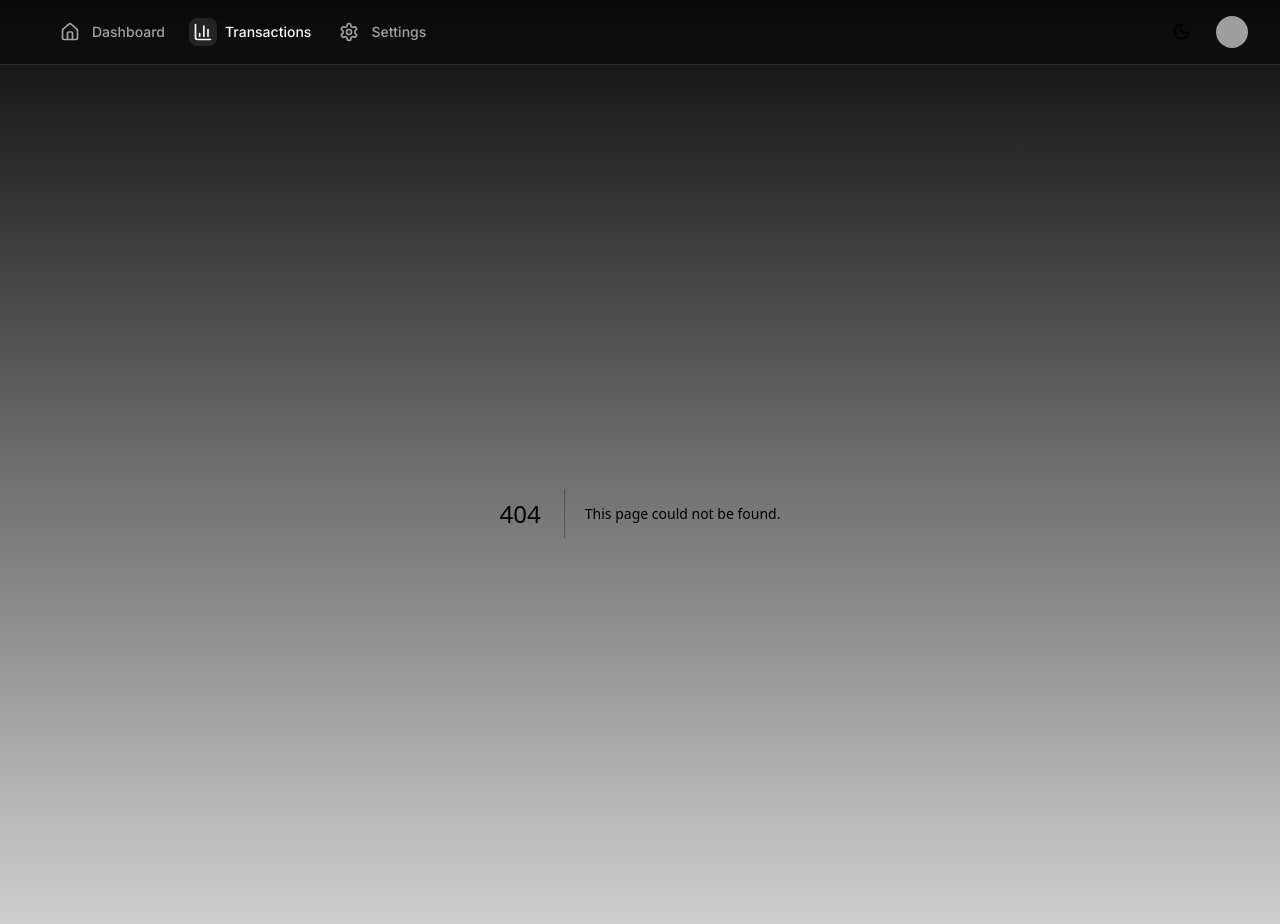
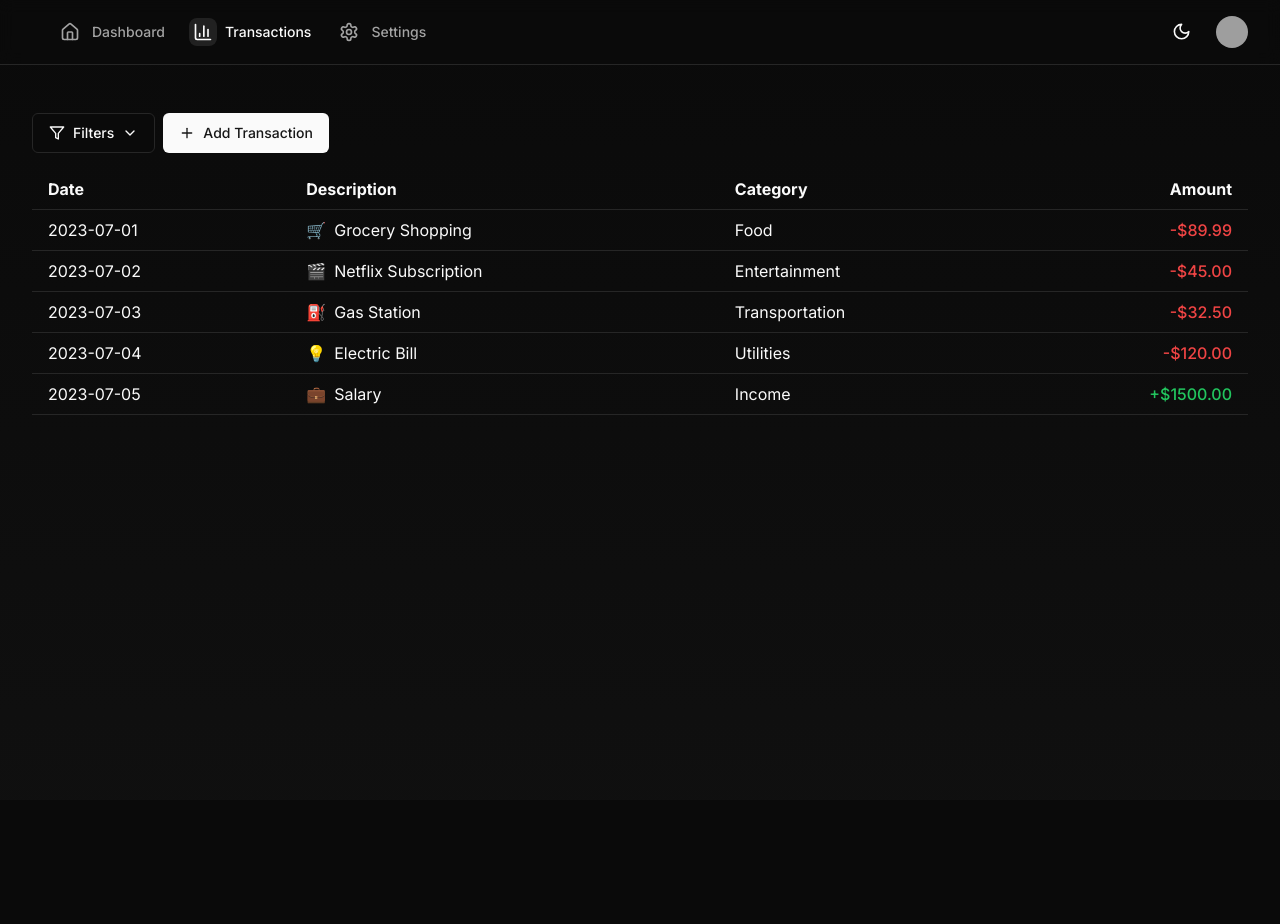
Before and after one commit to SirCodr/moneo, a Next.js app: page /transactions in a window 1280 px wide. Before the commit this address had no page. Shown: the top 924 px of the page. After the commit the page ends 800 px from the top, so only its background shows below. Built offline with nearby package versions, Linux system fonts and the light colour scheme; grey boxes are pictures that could not be loaded.

Commit message:
Add transactions module

```diff
--- /dev/null
+++ b/src/app/transactions/page.tsx
@@ -0,0 +1,182 @@
+"use client"
+
+import { useState } from "react"
+import { format } from "date-fns"
+import { CalendarIcon, ChevronDown, ChevronUp, Filter, Plus } from "lucide-react"
+import { cn } from "@/lib/utils"
+import { Button } from "@/components/ui/button"
+import { Calendar } from "@/components/ui/calendar"
+import { Popover, PopoverContent, PopoverTrigger } from "@/components/ui/popover"
+import { Select, SelectContent, SelectItem, SelectTrigger, SelectValue } from "@/components/ui/select"
+import { Dialog, DialogContent, DialogHeader, DialogTitle, DialogTrigger } from "@/components/ui/dialog"
+import { TransactionForm } from "@/components/transaction-form"
+
+// Mock data for transactions
+const transactions = [
+  {
+    id: "1",
+    amount: -89.99,
+    description: "Grocery Shopping",
+    category: "Food",
+    date: "2023-07-01",
+    icon: "🛒",
+  },
+  {
+    id: "2",
+    amount: -45.0,
+    description: "Netflix Subscription",
+    category: "Entertainment",
+    date: "2023-07-02",
+    icon: "🎬",
+  },
+  {
+    id: "3",
+    amount: -32.5,
+    description: "Gas Station",
+    category: "Transportation",
+    date: "2023-07-03",
+    icon: "⛽",
+  },
+  {
+    id: "4",
+    amount: -120.0,
+    description: "Electric Bill",
+    category: "Utilities",
+    date: "2023-07-04",
+    icon: "💡",
+  },
+  {
+    id: "5",
+    amount: 1500.0,
+    description: "Salary",
+    category: "Income",
+    date: "2023-07-05",
+    icon: "💼",
+  },
+]
+
+export default function TransactionsPage() {
+  const [date, setDate] = useState<Date>()
+  const [transactionType, setTransactionType] = useState<string>("all")
+  const [isFiltersVisible, setIsFiltersVisible] = useState(false)
+
+  const filteredTransactions = transactions.filter((transaction) => {
+    if (date && new Date(transaction.date).toDateString() !== date.toDateString()) {
+      return false
+    }
+    if (transactionType === "expense" && transaction.amount > 0) {
+      return false
+    }
+    if (transactionType === "income" && transaction.amount < 0) {
+      return false
+    }
+    return true
+  })
+
+  return (
+    <div className='space-y-4'>
+      <div className='flex flex-col sm:flex-row justify-between items-start sm:items-center space-y-2 sm:space-y-0 sm:space-x-2'>
+        <div className="flex space-x-2 w-full sm:w-auto">
+            <Button
+              variant="outline"
+              onClick={() => setIsFiltersVisible(!isFiltersVisible)}
+              className="w-full sm:w-auto justify-between"
+            >
+              <Filter className="mr-2 h-4 w-4" />
+              Filters
+              {isFiltersVisible ? <ChevronUp className="ml-2 h-4 w-4" /> : <ChevronDown className="ml-2 h-4 w-4" />}
+            </Button>
+            <Dialog>
+              <DialogTrigger asChild>
+                <Button className="w-full sm:w-auto">
+                  <Plus className="mr-2 h-4 w-4" />
+                  Add Transaction
+                </Button>
+              </DialogTrigger>
+              <DialogContent>
+                <DialogHeader>
+                  <DialogTitle>Add New Transaction</DialogTitle>
+                </DialogHeader>
+                <TransactionForm />
+              </DialogContent>
+            </Dialog>
+          </div>
+
+        {isFiltersVisible && (
+          <div className='flex flex-col sm:flex-row space-y-2 sm:space-y-0 sm:space-x-2 w-full sm:w-auto'>
+            <Popover>
+              <PopoverTrigger asChild>
+                <Button
+                  variant={'outline'}
+                  className={cn(
+                    'w-full sm:w-[200px] justify-start text-left font-normal',
+                    !date && 'text-muted-foreground'
+                  )}
+                >
+                  <CalendarIcon className='mr-2 h-4 w-4' />
+                  {date ? format(date, 'PPP') : <span>Pick a date</span>}
+                </Button>
+              </PopoverTrigger>
+              <PopoverContent className='w-auto p-0'>
+                <Calendar
+                  mode='single'
+                  selected={date}
+                  onSelect={setDate}
+                  initialFocus
+                />
+              </PopoverContent>
+            </Popover>
+
+            <Select
+              onValueChange={setTransactionType}
+              defaultValue={transactionType}
+            >
+              <SelectTrigger className='w-full sm:w-[200px]'>
+                <SelectValue placeholder='Select transaction type' />
+              </SelectTrigger>
+              <SelectContent>
+                <SelectItem value='all'>All Transactions</SelectItem>
+                <SelectItem value='expense'>Expenses</SelectItem>
+                <SelectItem value='income'>Income</SelectItem>
+              </SelectContent>
+            </Select>
+          </div>
+        )}
+      </div>
+
+      <div className='overflow-x-auto'>
+        <table className='w-full'>
+          <thead>
+            <tr className='border-b'>
+              <th className='px-4 py-2 text-left'>Date</th>
+              <th className='px-4 py-2 text-left'>Description</th>
+              <th className='px-4 py-2 text-left'>Category</th>
+              <th className='px-4 py-2 text-right'>Amount</th>
+            </tr>
+          </thead>
+          <tbody>
+            {filteredTransactions.map((transaction) => (
+              <tr key={transaction.id} className='border-b'>
+                <td className='px-4 py-2'>{transaction.date}</td>
+                <td className='px-4 py-2'>
+                  <span className='mr-2'>{transaction.icon}</span>
+                  {transaction.description}
+                </td>
+                <td className='px-4 py-2'>{transaction.category}</td>
+                <td
+                  className={cn(
+                    'px-4 py-2 text-right font-medium',
+                    transaction.amount < 0 ? 'text-red-500' : 'text-green-500'
+                  )}
+                >
+                  {transaction.amount < 0 ? '-' : '+'}$
+                  {Math.abs(transaction.amount).toFixed(2)}
+                </td>
+              </tr>
+            ))}
+          </tbody>
+        </table>
+      </div>
+    </div>
+  )
+}
--- /dev/null
+++ b/src/components/transaction-form.tsx
@@ -0,0 +1,103 @@
+"use client"
+
+import { useState } from "react"
+import { format } from "date-fns"
+import { CalendarIcon } from "lucide-react"
+import { cn } from "@/lib/utils"
+import { Button } from "@/components/ui/button"
+import { Calendar } from "@/components/ui/calendar"
+import { Popover, PopoverContent, PopoverTrigger } from "@/components/ui/popover"
+import { Select, SelectContent, SelectItem, SelectTrigger, SelectValue } from "@/components/ui/select"
+import { Input } from "@/components/ui/input"
+import { Label } from "@/components/ui/label"
+
+const types = ["Expense", "Income"]
+const categories = ["Food", "Transportation", "Entertainment", "Utilities", "Income", "Other"]
+
+export function TransactionForm() {
+  const [description, setDescription] = useState("")
+  const [type, setType] = useState("")
+  const [category, setCategory] = useState("")
+  const [date, setDate] = useState<Date>()
+  const [amount, setAmount] = useState("")
+
+  const handleSubmit = (e: React.FormEvent) => {
+    e.preventDefault()
+    console.log({ description, category, date, amount })
+    setDescription("")
+    setType("")
+    setCategory("")
+    setDate(undefined)
+    setAmount("")
+  }
+
+  return (
+    <form onSubmit={handleSubmit} className="space-y-4">
+      <div>
+        <Label htmlFor="description">Description</Label>
+        <Input id="description" value={description} onChange={(e) => setDescription(e.target.value)} required />
+      </div>
+      <div>
+        <Label htmlFor="type">Type</Label>
+        <Select value={type} onValueChange={setType} required>
+          <SelectTrigger id="type">
+            <SelectValue placeholder="Select type" />
+          </SelectTrigger>
+          <SelectContent>
+            {types.map((type) => (
+              <SelectItem key={type} value={type}>
+                {type}
+              </SelectItem>
+            ))}
+          </SelectContent>
+        </Select>
+      </div>
+      <div>
+        <Label htmlFor="category">Category</Label>
+        <Select value={category} onValueChange={setCategory} required>
+          <SelectTrigger id="category">
+            <SelectValue placeholder="Select category" />
+          </SelectTrigger>
+          <SelectContent>
+            {categories.map((cat) => (
+              <SelectItem key={cat} value={cat}>
+                {cat}
+              </SelectItem>
+            ))}
+          </SelectContent>
+        </Select>
+      </div>
+      <div>
+        <Label htmlFor="date">Date</Label>
+        <Popover>
+          <PopoverTrigger asChild>
+            <Button
+              variant={"outline"}
+              className={cn("w-full justify-start text-left font-normal", !date && "text-muted-foreground")}
+            >
+              <CalendarIcon className="mr-2 h-4 w-4" />
+              {date ? format(date, "PPP") : <span>Pick a date</span>}
+            </Button>
+          </PopoverTrigger>
+          <PopoverContent className="w-auto p-0">
+            <Calendar mode="single" selected={date} onSelect={setDate} initialFocus />
+          </PopoverContent>
+        </Popover>
+      </div>
+      <div>
+        <Label htmlFor="amount">Amount</Label>
+        <Input
+          id="amount"
+          type="number"
+          value={amount}
+          onChange={(e) => setAmount(e.target.value)}
+          required
+          min={1}
+        />
+      </div>
+      <Button type="submit" className="w-full">
+        Add Transaction
+      </Button>
+    </form>
+  )
+}
```
